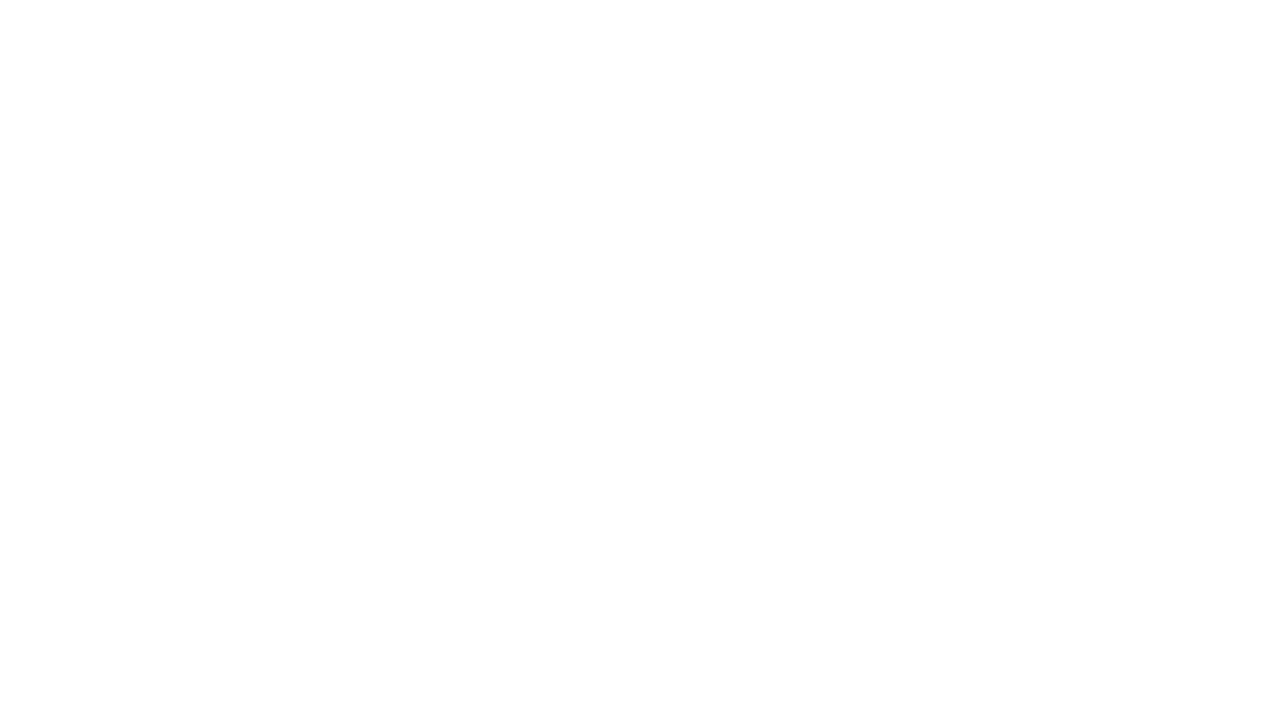
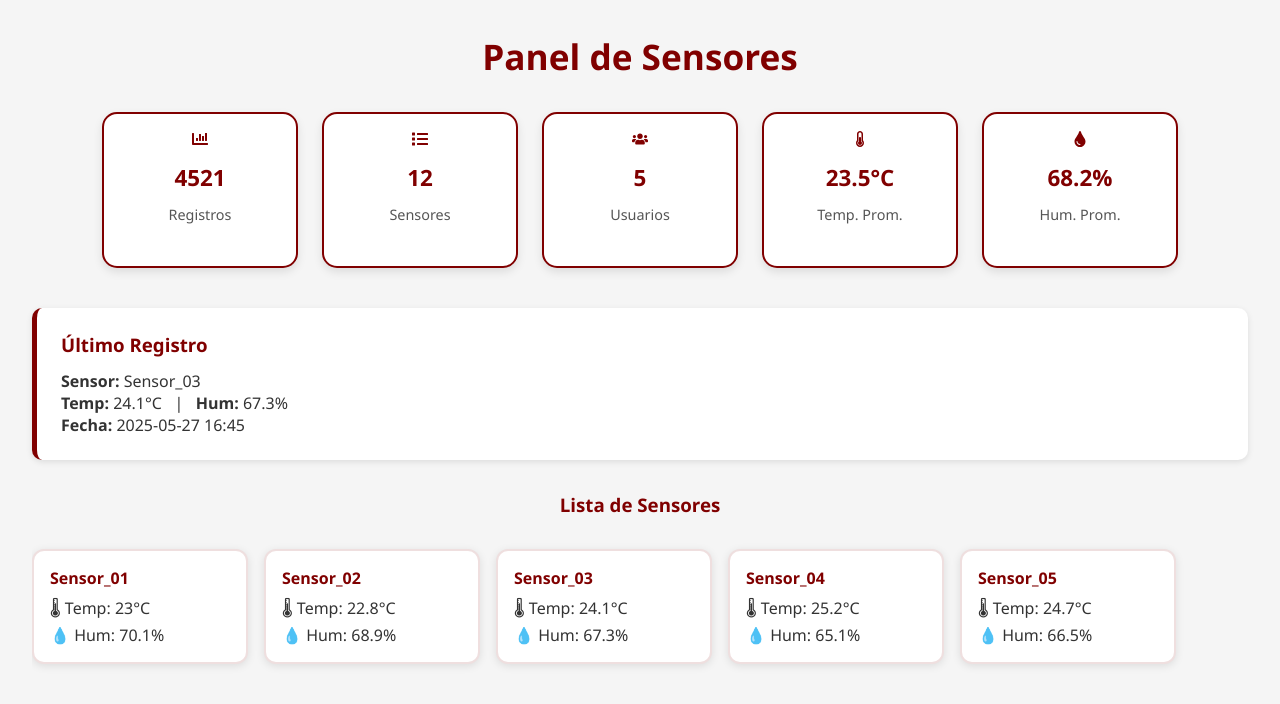
Before and after one commit to juanVolkmar/SensoresIoT, a React (Vite) app in the folder front-end/: page /sensor in a window 1280 px wide. Before the commit this address had no page. Shown: the top 704 px of the page. Built offline with nearby package versions, Linux system fonts and the light colour scheme.

Commit message:
Creación vista sensores
Creación vista sensores y navegación de la pagina

```diff
--- a/front-end/src/LandingPage.jsx
+++ b/front-end/src/LandingPage.jsx
@@ -25,7 +25,7 @@ const LandingPage = () =>{
                         <p className="tt_text"> CRAZY IOT </p>
                     </div>
                     <div className="t_bottom">
-                        <p className="h_l btn tt_space2"> Explore Demo </p>
+                        <Link to="/sensor" className="h_l btn tt_space2"> Explore the sensors </Link>
                         <p className="tt_text"> DEVICES ARE IN HERE </p>
                     </div>
                 </div>
--- /dev/null
+++ b/front-end/src/SensorsView.css
@@ -0,0 +1,103 @@
+.sensor-view {
+    background-color: #f5f5f5;
+    padding: 2rem;
+    font-family: 'Segoe UI', sans-serif;
+    color: #333;
+    min-height: 100vh;
+}
+
+.sv-title {
+    text-align: center;
+    font-size: 2.2rem;
+    color: #800000;
+    margin-bottom: 2rem;
+}
+
+.sv-metrics {
+    display: flex;
+    flex-wrap: wrap;
+    justify-content: center;
+    gap: 1.5rem;
+    margin-bottom: 2.5rem;
+}
+
+.sv-card {
+    background: white;
+    border: 2px solid #800000;
+    border-radius: 15px;
+    width: 160px;
+    height: 120px;
+    text-align: center;
+    box-shadow: 0px 4px 10px rgba(0, 0, 0, 0.1);
+    transition: 0.3s ease;
+    padding: 1rem;
+    color: #800000;
+}
+
+.sv-card:hover {
+    transform: translateY(-5px);
+}
+
+.sv-card p {
+    font-size: 1.4rem;
+    font-weight: bold;
+    margin: 10px 0;
+}
+
+.sv-card span {
+    font-size: 0.9rem;
+    color: #555;
+}
+
+.sv-last {
+    background-color: #fff;
+    border-left: 5px solid #800000;
+    padding: 1.5rem;
+    border-radius: 10px;
+    margin-bottom: 2rem;
+    box-shadow: 0px 2px 6px rgba(0, 0, 0, 0.1);
+}
+
+.sv-last h3 {
+    color: #800000;
+    margin-bottom: 0.8rem;
+}
+
+.sv-carousel {
+    margin-top: 2rem;
+}
+
+.sv-carousel h3 {
+    color: #800000;
+    margin-bottom: 1rem;
+    text-align: center;
+}
+
+.carousel-container {
+    display: flex;
+    overflow-x: auto;
+    gap: 1rem;
+    padding: 1rem 0;
+    scroll-snap-type: x mandatory;
+}
+
+.carousel-item {
+    background-color: white;
+    border-radius: 12px;
+    padding: 1rem;
+    min-width: 180px;
+    flex-shrink: 0;
+    box-shadow: 0px 2px 8px rgba(0, 0, 0, 0.1);
+    scroll-snap-align: start;
+    border: 2px solid #80000020;
+    transition: transform 0.3s;
+}
+
+.carousel-item:hover {
+    transform: scale(1.05);
+}
+
+.carousel-item h4 {
+    color: #800000;
+    margin-bottom: 0.5rem;
+}
--- /dev/null
+++ b/front-end/src/SensorsView.jsx
@@ -0,0 +1,61 @@
+import React from "react";
+import "./SensorsView.css";
+import { FaThermometerHalf, FaTint, FaUsers, FaList, FaChartBar } from "react-icons/fa";
+
+const SensorsView = () => {
+    const totalRecords = 4521;
+    const totalSensors = 12;
+    const totalUsers = 5;
+    const avgTemp = 23.5;
+    const avgHum = 68.2;
+    const lastRecord = {
+        sensorId: "Sensor_03",
+        temp: 24.1,
+        hum: 67.3,
+        time: "2025-05-27 16:45"
+    };
+
+    const sensors = [
+        { id: "Sensor_01", lastTemp: 23.0, lastHum: 70.1 },
+        { id: "Sensor_02", lastTemp: 22.8, lastHum: 68.9 },
+        { id: "Sensor_03", lastTemp: 24.1, lastHum: 67.3 },
+        { id: "Sensor_04", lastTemp: 25.2, lastHum: 65.1 },
+        { id: "Sensor_05", lastTemp: 24.7, lastHum: 66.5 },
+    ];
+
+    return (
+        <div className="sensor-view">
+            <h2 className="sv-title">Panel de Sensores</h2>
+
+            <div className="sv-metrics">
+                <div className="sv-card"><FaChartBar /><p>{totalRecords}</p><span>Registros</span></div>
+                <div className="sv-card"><FaList /><p>{totalSensors}</p><span>Sensores</span></div>
+                <div className="sv-card"><FaUsers /><p>{totalUsers}</p><span>Usuarios</span></div>
+                <div className="sv-card"><FaThermometerHalf /><p>{avgTemp}°C</p><span>Temp. Prom.</span></div>
+                <div className="sv-card"><FaTint /><p>{avgHum}%</p><span>Hum. Prom.</span></div>
+            </div>
+
+            <div className="sv-last">
+                <h3>Último Registro</h3>
+                <p><strong>Sensor:</strong> {lastRecord.sensorId}</p>
+                <p><strong>Temp:</strong> {lastRecord.temp}°C &nbsp; | &nbsp; <strong>Hum:</strong> {lastRecord.hum}%</p>
+                <p><strong>Fecha:</strong> {lastRecord.time}</p>
+            </div>
+
+            <div className="sv-carousel">
+                <h3>Lista de Sensores</h3>
+                <div className="carousel-container">
+                    {sensors.map((sensor, index) => (
+                        <div className="carousel-item" key={index}>
+                            <h4>{sensor.id}</h4>
+                            <p>🌡 Temp: {sensor.lastTemp}°C</p>
+                            <p>💧 Hum: {sensor.lastHum}%</p>
+                        </div>
+                    ))}
+                </div>
+            </div>
+        </div>
+    );
+};
+
+export default SensorsView;
--- a/front-end/src/main.jsx
+++ b/front-end/src/main.jsx
@@ -7,6 +7,7 @@ import './index.css';
 import LandingPage from './LandingPage.jsx';
 import LoginPage from './LoginPage.jsx';
 import RegisterPage from './RegisterPage.jsx';
+import SensorsView from './SensorsView.jsx';
 
 createRoot(document.getElementById('root')).render(
   <StrictMode>
@@ -15,6 +16,7 @@ createRoot(document.getElementById('root')).render(
         <Route path="/" element={<LandingPage />} />
         <Route path="/login" element={<LoginPage />} />
         <Route path="/register" element={<RegisterPage />} />
+        <Route path="/sensor" element={<SensorsView />} />
       </Routes>
     </BrowserRouter>
   </StrictMode>
```
